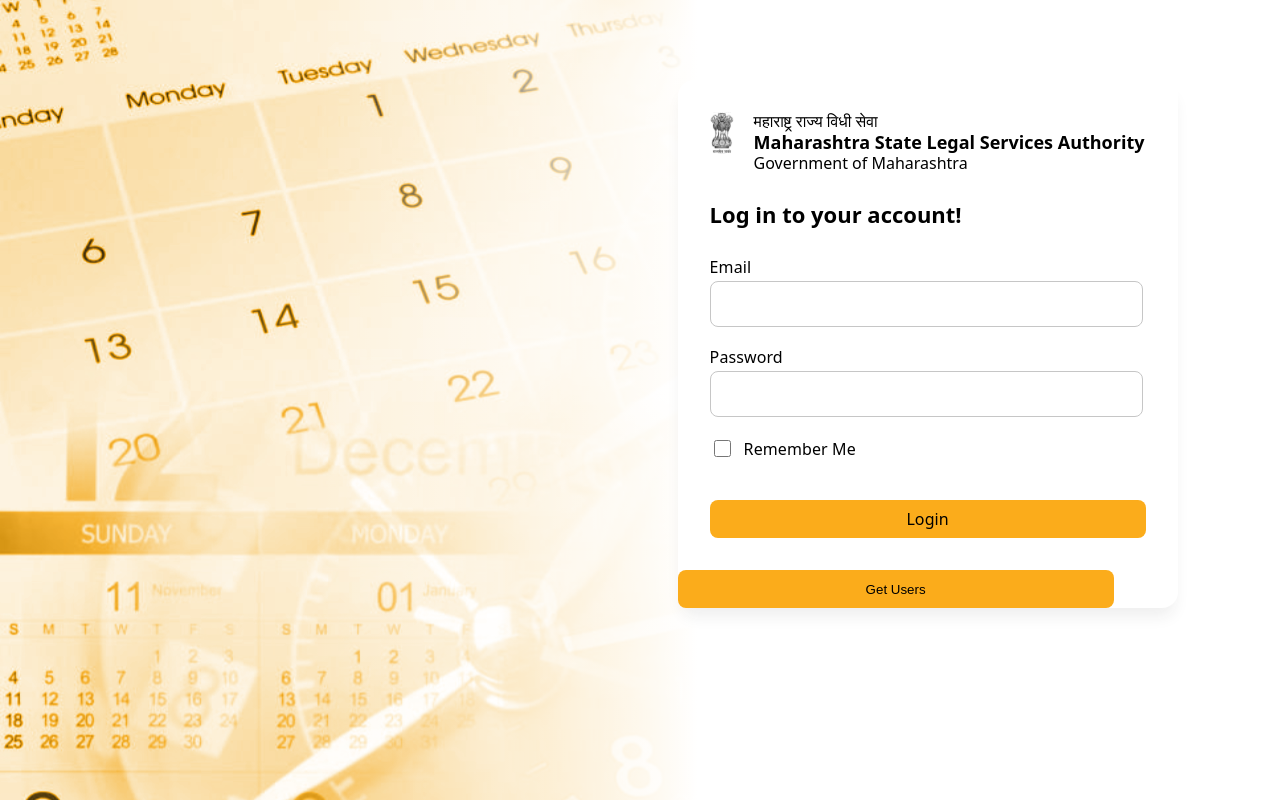
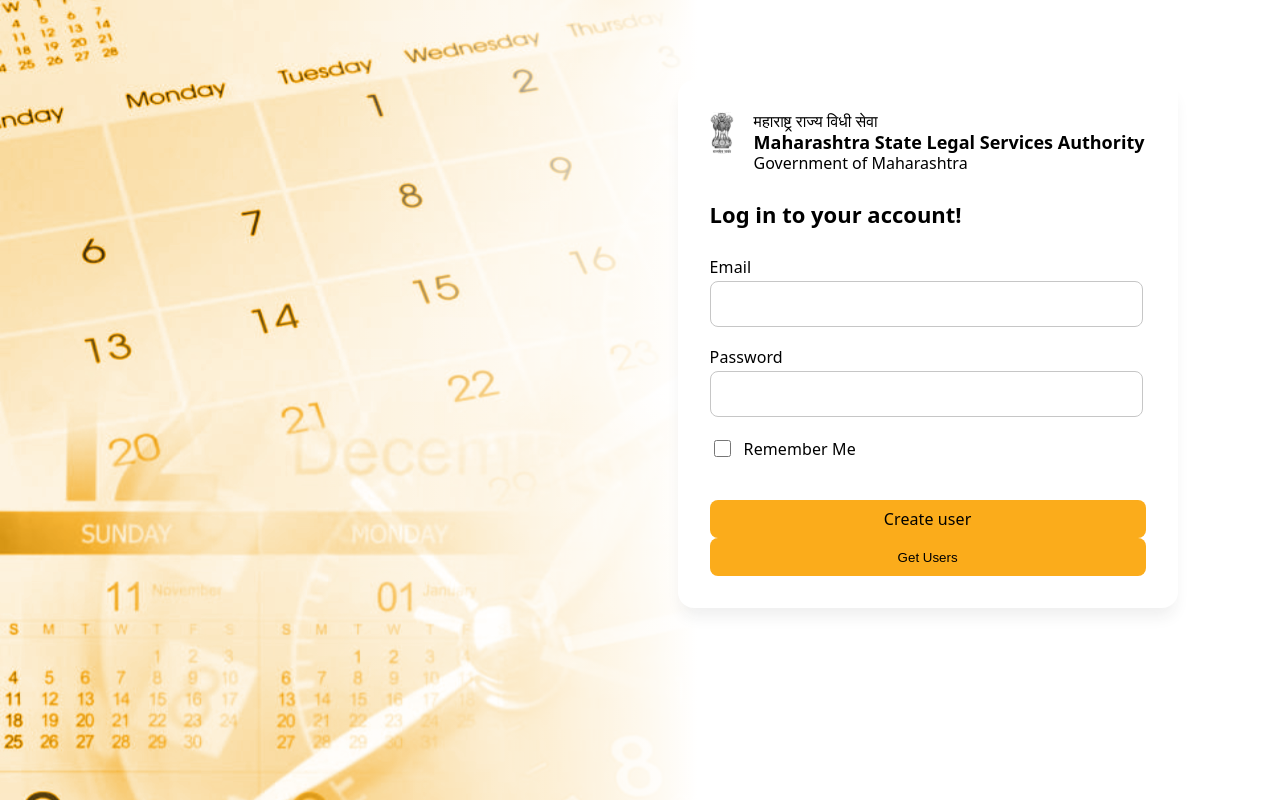
Before and after one commit to kunalpawar172000/LocadalatFrontend, a React (Create React App) app: page / in a window 1280 px wide. Built offline with nearby package versions, Linux system fonts and the light colour scheme.

Commit message:
Added api url

```diff
--- a/src/App.jsx
+++ b/src/App.jsx
@@ -9,7 +9,7 @@
     const password = document.getElementById("password").value;
 
     // Dummy API endpoint
-    const apiUrl = "https://server-eight-nu-19.vercel.app/";
+    const apiUrl = "https://server-eight-nu-19.vercel.app/api/user/create";
 
     fetch(apiUrl, {
       method: "POST",
@@ -42,7 +42,7 @@
   }
 
   const getUsers = () => {
-    fetch("http://localhost:8000/api/user/profile").then((res) => res.JSON()).then((res) => console.log(res))
+    fetch("https://server-eight-nu-19.vercel.app/api/user/profile").then((res) => res.JSON()).then((res) => console.log(res))
   }
 
   return (
@@ -78,12 +78,14 @@
           </div>
 
           <button type="submit" style={{ marginTop: "40px" }} className="btn-text">
-            Login
+            Create user
           </button>
+
+          <button className="btn" onClick={getUsers}>Get Users</button>
         </form>
 
 
-        <button className="btn" onClick={getUsers}>Get Users</button>
+
 
       </div>
     </>
```
